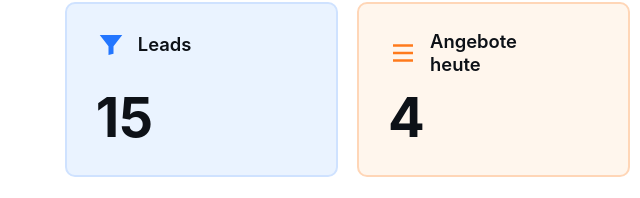
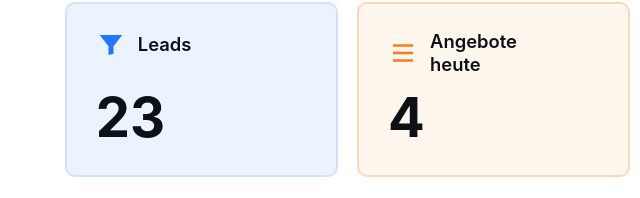
Before and after one commit to it-emc2/dashboard, a plain HTML site: page index.html in a window 1280 px wide. Shown: the part 112-310 px from the top of the page, 0-640 px from the left. Drawn offline with nearby package versions, Linux system fonts and the light colour scheme.

Commit message:
Update dashboard with Leads metrics

```diff
--- a/index.html
+++ b/index.html
@@ -132,7 +132,7 @@ body{
 	<div class="cards">
 		<div class="card">
 			<div class="title"><span class="icon funnel"></span>Leads</div>
-			<div class="number" id="leads">15</div>
+			<div class="number" id="leads">23</div>
 		</div>
 		<div class="card orange">
 			<div class="title"><span class="icon list"></span>Angebote<br>heute</div>
```
